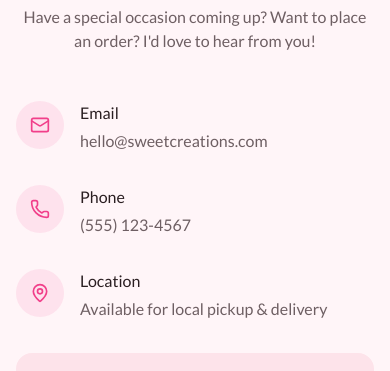
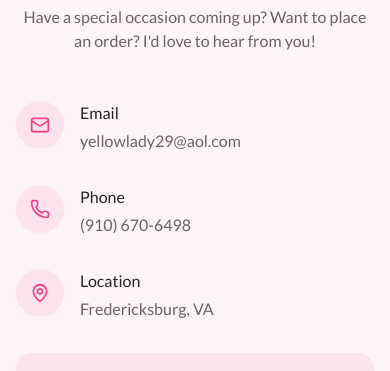
Before and after one commit to aniumpeak/SweetsByCathy, a Next.js app: page / in a window 390 px wide. Shown: the part 5660-6031 px from the top of the page. Built offline with nearby package versions, Linux system fonts and the light colour scheme; a web font is replaced by a local one.

Commit message:
feat: update contact info with new details\n\nAdd new email, phone, and location to contact section.

```diff
--- a/components/contact-section.tsx
+++ b/components/contact-section.tsx
@@ -43,7 +43,7 @@ export function ContactSection() {
               </div>
               <div>
                 <h3 className="font-medium text-foreground mb-1">Email</h3>
-                <p className="text-muted-foreground">hello@sweetcreations.com</p>
+                <p className="text-muted-foreground">yellowlady29@aol.com</p>
               </div>
             </div>
 
@@ -53,7 +53,7 @@ export function ContactSection() {
               </div>
               <div>
                 <h3 className="font-medium text-foreground mb-1">Phone</h3>
-                <p className="text-muted-foreground">(555) 123-4567</p>
+                <p className="text-muted-foreground">(910) 670-6498</p>
               </div>
             </div>
 
@@ -63,7 +63,7 @@ export function ContactSection() {
               </div>
               <div>
                 <h3 className="font-medium text-foreground mb-1">Location</h3>
-                <p className="text-muted-foreground">Available for local pickup & delivery</p>
+                <p className="text-muted-foreground">Fredericksburg, VA</p>
               </div>
             </div>
 
```
